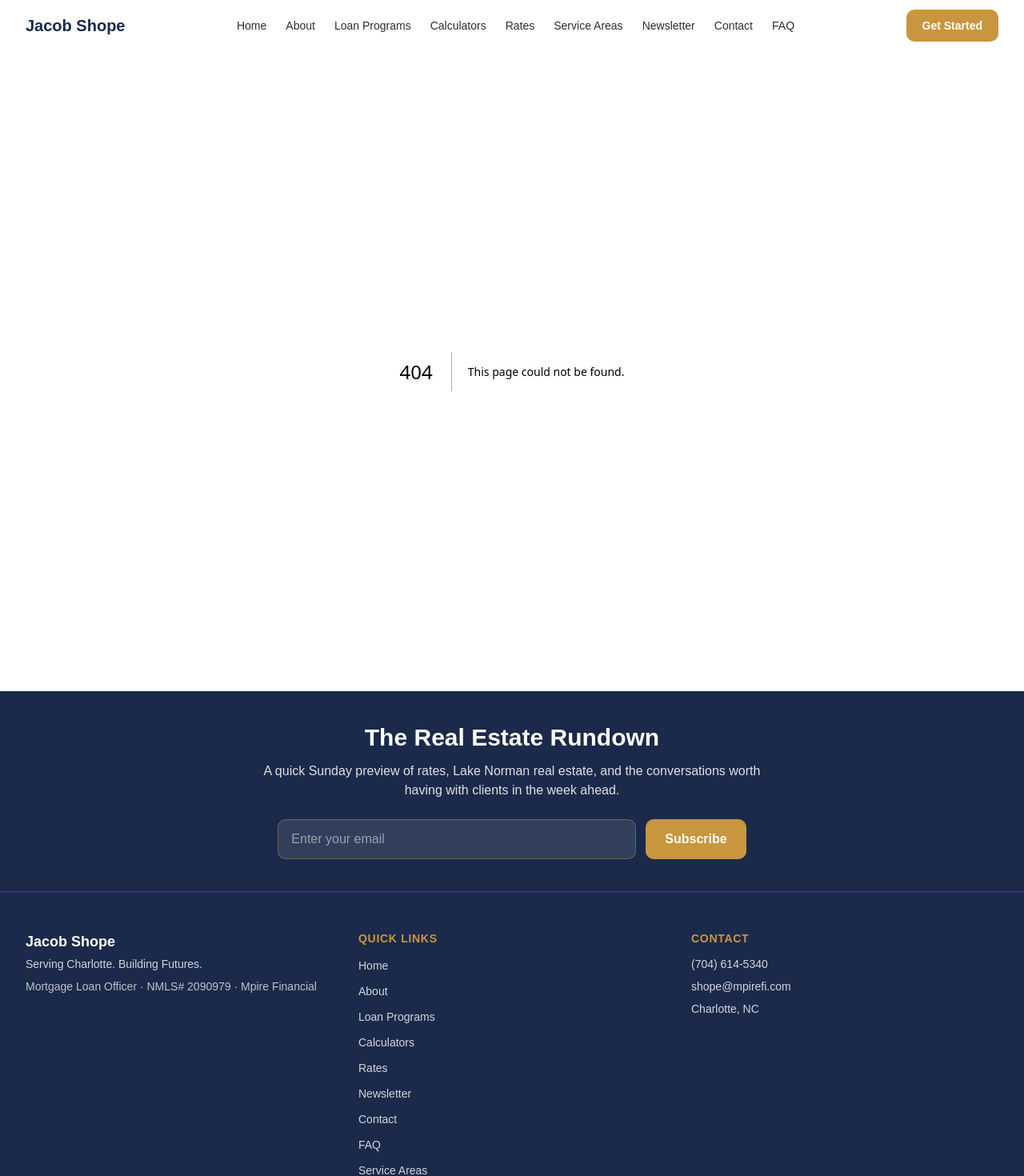
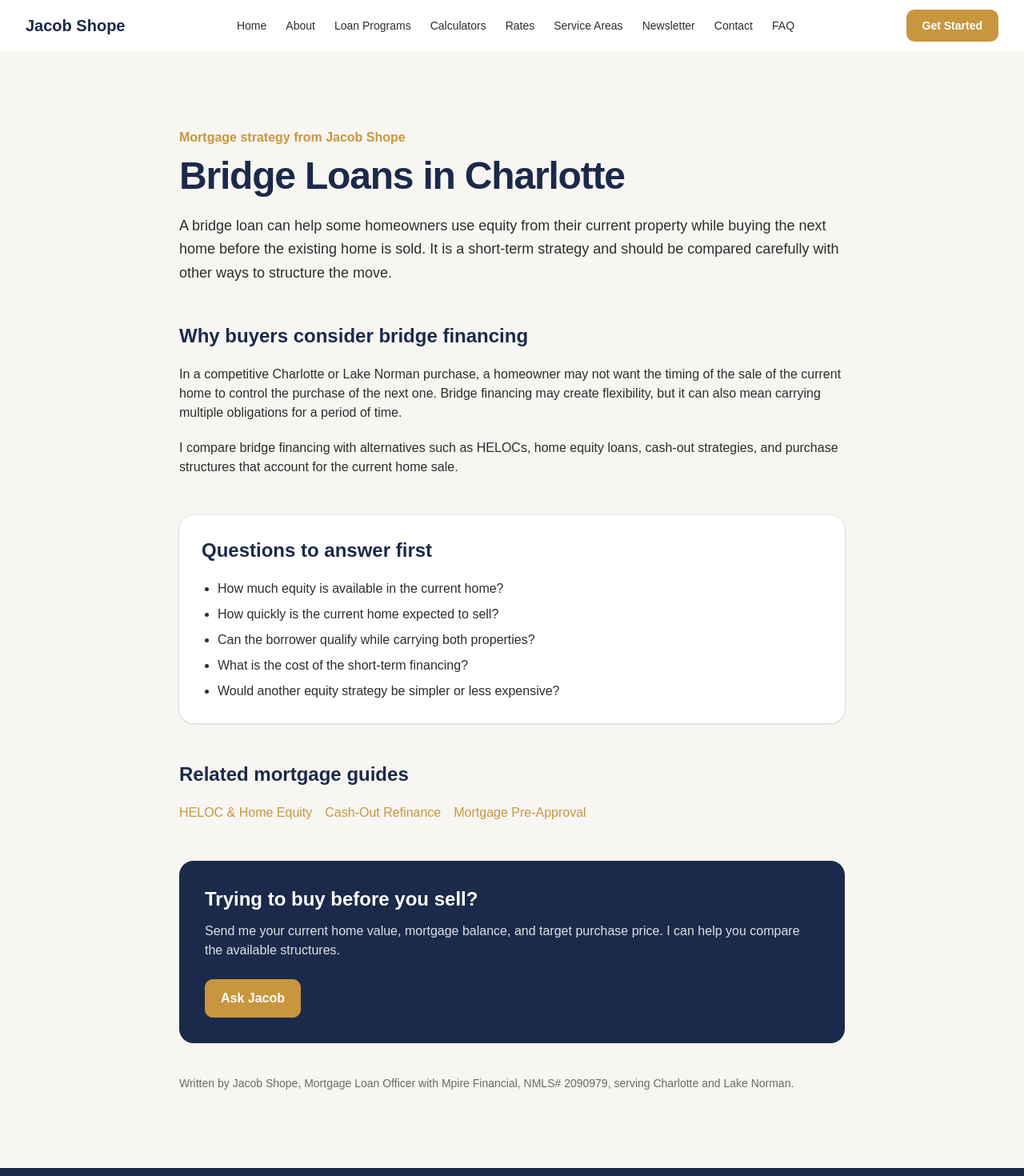
Before and after one commit to JLshope12/jacob-shope-mortgage, a Next.js app: page /bridge-loans-charlotte in a window 1280 px wide. Before the commit this address had no page. Shown: the top 1470 px of the page at 80% size. Built offline with nearby package versions, Linux system fonts and the light colour scheme.

Commit message:
Add Charlotte bridge loan authority guide

```diff
--- /dev/null
+++ b/app/bridge-loans-charlotte/page.tsx
@@ -0,0 +1,51 @@
+import Link from "next/link";
+
+export const metadata = {
+  title: "Bridge Loans in Charlotte | Buy Before You Sell | Jacob Shope",
+  description:
+    "Learn how bridge financing can help some Charlotte homeowners buy before selling and compare options with Jacob Shope.",
+  alternates: { canonical: "/bridge-loans-charlotte" },
+};
+
+export default function Page() {
+  return (
+    <div className="bg-offwhite">
+      <main className="mx-auto max-w-4xl px-4 py-16 md:px-6 md:py-24 lg:px-8">
+        <p className="font-semibold text-gold">Mortgage strategy from Jacob Shope</p>
+        <h1 className="mt-3 text-4xl font-bold tracking-tight text-navy md:text-5xl">Bridge Loans in Charlotte</h1>
+        <p className="mt-6 text-lg leading-relaxed text-charcoal">
+          A bridge loan can help some homeowners use equity from their current property while buying the next home before the existing home is sold. It is a short-term strategy and should be compared carefully with other ways to structure the move.
+        </p>
+        <section className="mt-12 space-y-5 text-charcoal">
+          <h2 className="text-2xl font-bold text-navy">Why buyers consider bridge financing</h2>
+          <p>In a competitive Charlotte or Lake Norman purchase, a homeowner may not want the timing of the sale of the current home to control the purchase of the next one. Bridge financing may create flexibility, but it can also mean carrying multiple obligations for a period of time.</p>
+          <p>I compare bridge financing with alternatives such as HELOCs, home equity loans, cash-out strategies, and purchase structures that account for the current home sale.</p>
+        </section>
+        <section className="mt-12 rounded-2xl bg-white p-7 shadow-sm ring-1 ring-navy/5">
+          <h2 className="text-2xl font-bold text-navy">Questions to answer first</h2>
+          <ul className="mt-5 list-disc space-y-2 pl-5 text-charcoal">
+            <li>How much equity is available in the current home?</li>
+            <li>How quickly is the current home expected to sell?</li>
+            <li>Can the borrower qualify while carrying both properties?</li>
+            <li>What is the cost of the short-term financing?</li>
+            <li>Would another equity strategy be simpler or less expensive?</li>
+          </ul>
+        </section>
+        <section className="mt-12">
+          <h2 className="text-2xl font-bold text-navy">Related mortgage guides</h2>
+          <div className="mt-5 flex flex-wrap gap-4">
+            <Link href="/home-equity-heloc-charlotte" className="text-gold hover:underline">HELOC & Home Equity</Link>
+            <Link href="/cash-out-refinance-charlotte" className="text-gold hover:underline">Cash-Out Refinance</Link>
+            <Link href="/mortgage-preapproval-charlotte" className="text-gold hover:underline">Mortgage Pre-Approval</Link>
+          </div>
+        </section>
+        <section className="mt-12 rounded-2xl bg-navy p-8 text-white">
+          <h2 className="text-2xl font-bold">Trying to buy before you sell?</h2>
+          <p className="mt-3 text-white/85">Send me your current home value, mortgage balance, and target purchase price. I can help you compare the available structures.</p>
+          <Link href="/contact" className="mt-6 inline-flex rounded-lg bg-gold px-5 py-3 font-semibold text-white">Ask Jacob</Link>
+        </section>
+        <p className="mt-10 text-sm text-charcoal/70">Written by Jacob Shope, Mortgage Loan Officer with Mpire Financial, NMLS# 2090979, serving Charlotte and Lake Norman.</p>
+      </main>
+    </div>
+  );
+}
```
